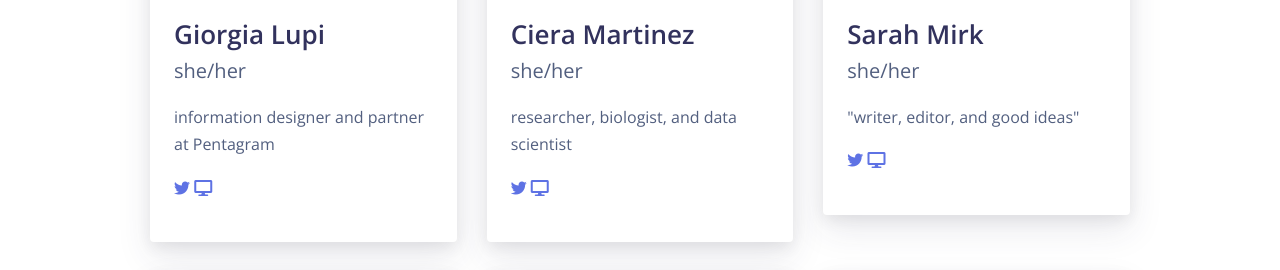
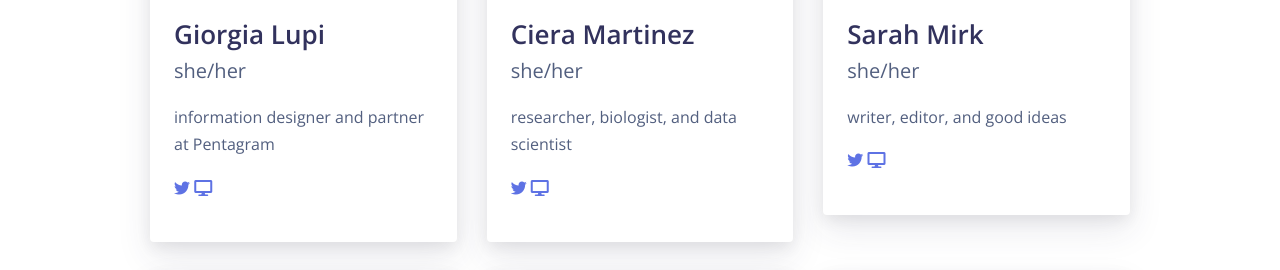
Before and after one commit to iamciera/DSxD_website, a Jekyll site: the page built from _pages/events.md, in a window 1280 px wide and 900 px high, scrolled down 3547 px. Shown: the part 154-424 px from the top of the window. Built offline with Jekyll 4.4.1, drawn with Linux system fonts in a browser that asks for light colours; nearby versions of some CDN libraries.

Commit message:
fixed quotes

```diff
--- a/_includes/components/teams/team-carousel-2.html
+++ b/_includes/components/teams/team-carousel-2.html
@@ -361,7 +361,7 @@
             <div class="table-responsive">
               <ul class="list-unstyled ">
               <p>
-                "writer, editor, and good ideas"
+                writer, editor, and good ideas
               </p>
               <p>
                 <a href="https://twitter.com/sarahmirk"> <i class="fab fa-twitter"></i></a>
```
